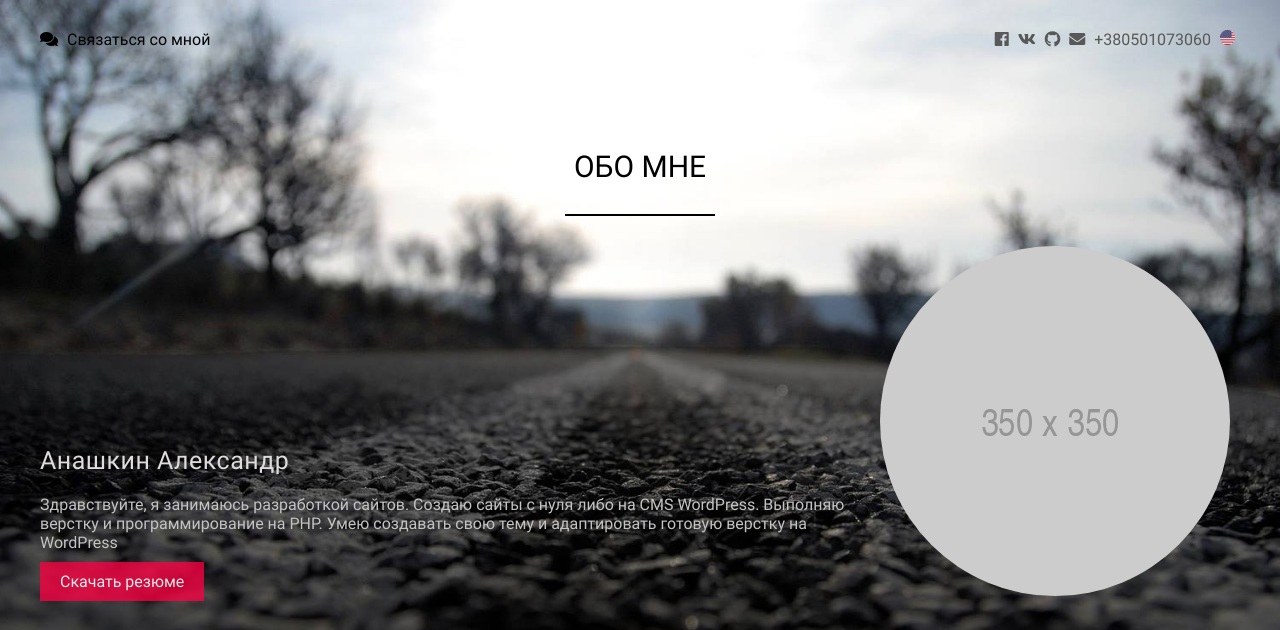
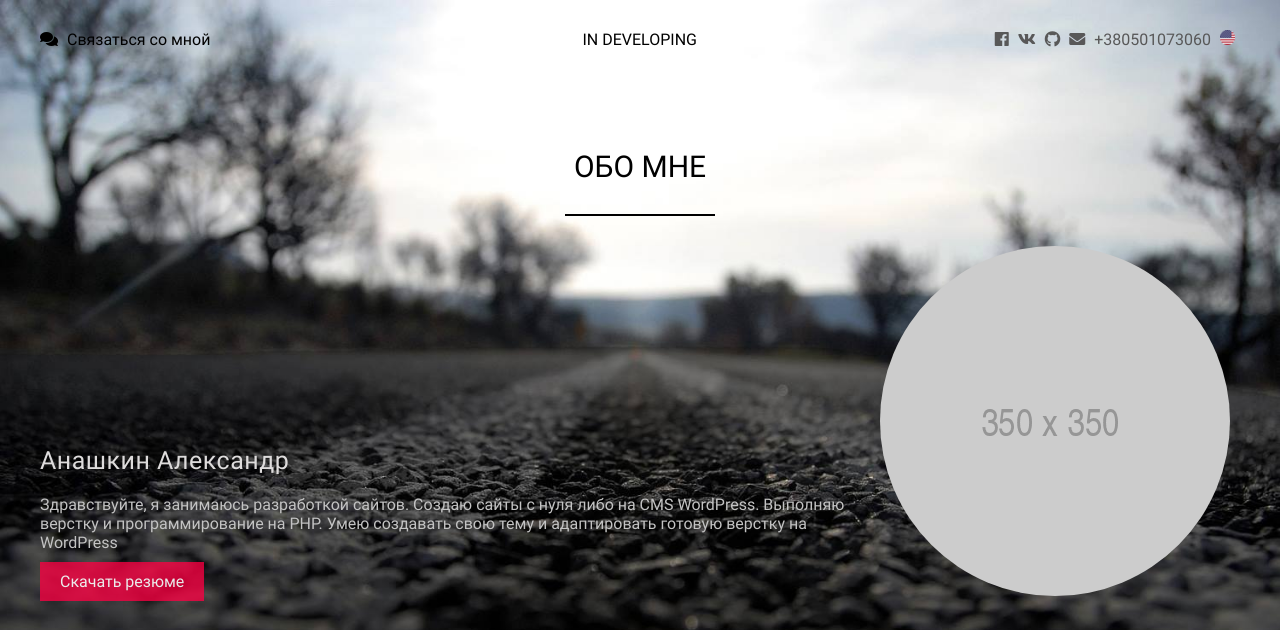
Before and after one commit to TheFabel/portfolio, a PHP site: page /phpmailer/ in a window 1280 px wide. Shown: the top 630 px of the page. Run offline with PHP 8.4, Linux system fonts and the light colour scheme; some web fonts are replaced.

Commit message:
Added 'in developing' line

```diff
--- a/index.php
+++ b/index.php
@@ -41,6 +41,7 @@ $_SESSION['key'] = $key;
 <body><script type="text/javascript">
 	t = performance.now();
 </script>
+<div style="position: fixed;top:30px;left:0;right:0;width: 115px;margin:0 auto;z-index: 1;">IN DEVELOPING</div>
 	<section class="header">
 		<div class="container clearfix">
 			<div class="header-menu">
```
